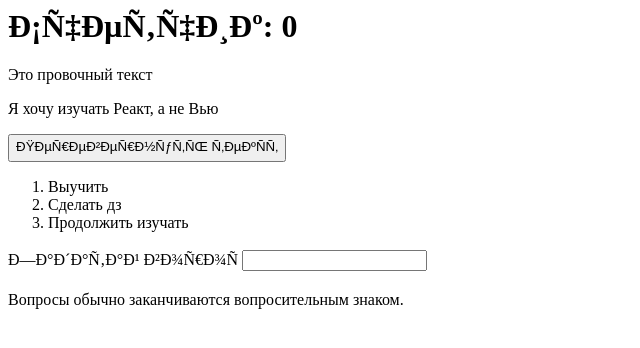
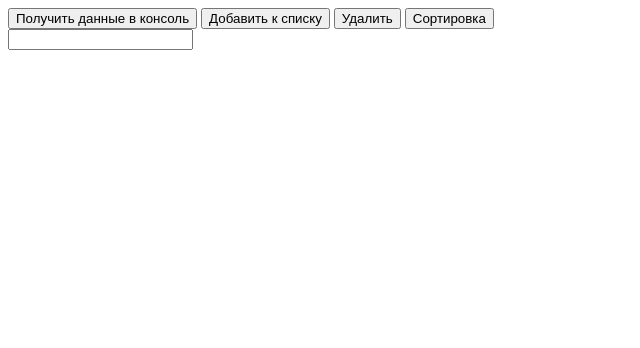
Before and after one commit to natapleskach/vue-7, a plain HTML site: page index.html in a window 1280 px wide. Shown: the whole page, without its empty margins (0-640 px from the left). Drawn offline with nearby package versions, Linux system fonts and the light colour scheme.

Commit message:
added new files

```diff
--- a/index.html
+++ b/index.html
@@ -1,53 +1,24 @@
 <html>
   <head>
-    <meta charset="ust-8"/>
-    <script defer src="https://unpkg.com/vue@next"></script>
-    <script defer src="https://cdn.jsdelivr.net/npm/axios@0.12.0/dist/axios.min.js"></script>
+    <meta charset="utf-8"/>
+    <script src="https://unpkg.com/vue@next"></script>
+    <script src="https://cdn.jsdelivr.net/npm/axios@0.12.0/dist/axios.min.js"></script>
     <script defer src="./script.js"></script>
 
   </head>
-  <body>
-    <div id="counter">
-      <h1> Счетчик: {{counter}} </h1>
-      <p> {{ text}} </p>
-    </div>
-
-    <div id="event-reverse">
-      <p> {{ message }}</p>
-      <button v-on:click="reverse"> Перевернуть текст </button>
-    </div>
-
-    <div id="conditional">
-      <span v-if="isSeen"> Меня видно </span>
-    </div>
-
-    <div id="list">
+  <body id="body">
+    <div id="example">
+      <div>
+        <button v-on:click="getAnswer"> Получить данные в консоль</button>
+        <button v-on:click="addTodo"> Добавить к списку</button>
+        <button v-on:click="deleteItem"> Удалить</button>
+        <button v-on:click="sortList"> Сортировка</button>
+      </div>
+      <input v-model="watchInput" />
       <ol>
-        <li v-for="todo in todos">
-          {{todo.text}}
-        </li>
+        <todo-item-new-test v-for="item in groceryList" v-bind:todo="item">
+        </todo-item-new-test>
       </ol>
     </div>
-
-
-    <div id="example">
-      <p>
-        Задатай ворос
-        <input v-modal="question"/>
-        <p>
-          {{ answer }}
-        </p>
-      </p>
-    </div>
-    <div id="todo-list-app">
-      <ol>
-        <todo-item-new
-         v-fro="item in groceryList"
-         v-bind:todo="item"
-         v-bind:key="item.id"
-         > </todo-item-new>
-      </ol>
-    </div>
-
   </body>
 </html>
--- a/script.js
+++ b/script.js
@@ -1,105 +1,45 @@
-const Counter = {
-  data () {
-    return {
-      counter: 0,
-      text: "Это провочный текст",
-    }
-  }
+const TodoItemNew = {
+  props: ["Todo"],
+  template: `<li>{{ todo }}</li>`
 }
 
-Vue.createApp(Counter).mount("#counter")
-
-
-const NewText = {
-  data () {
-    return {
-      message: "Я хочу изучать Реакт, а не Вью"
-    }
-  },
-  methods: {
-    reverse() {
-      this.message = this.message
-      .split("")
-      .reverse()
-      .join("")
-    }
-  }
-}
-
-Vue.createApp(NewText).mount('#event-reverse');
-
-const Conditional = {
+const watchExample = Vue.createApp({
 	data() {
 		return {
-			isSeen: false,
+			watchInput: '',
+			groceryList: [
+				'Vegetables',
+				'Cheese' ,
+				'Whatever else humans are supposed to eat'
+			]
 		}
 	},
-}
-
-Vue.createApp(Conditional).mount('#conditional');
-
-
-const list = {
-  data() {
-    return {
-      todos: [
-        {text: "Выучить"},
-        {text: "Сделать дз"},
-        {text: "Продолжить изучать"}
-      ]
-    }
-  }
-}
-
-Vue.createApp(list).mount('#list')
-
-
-const warchExample = Vue.createApp({
-  data() {
-    return {
-      question: "",
-      answer: "Вопросы обычно заканчиваются вопросительным знаком."
-    }
-  },
-  watch: {
-    question(newQuestion) {
-      if (newQuestion.indexof("?") > -1) {
-        this.getAnswer()
+	watch: {
+    watchInput(inputValue) {
+      if (inputValue.indexOf(".") > -1) {
+        this.addTodo(inputValue)
       }
-    }
+     }
   },
   methods: {
     getAnswer() {
-      this.answer = "Думаю"
       axios
-				.get('https://jsonplaceholder.typicode.com/todos/1')
-				.then(response => (this.answer = response.data.answer))
-				.catch(error => {
-					this.answer = 'Ошибка! Нет доступа к API. ' + error
-				})
-    }
-  }
-}).mount('#example')
+      .get("https://jsonplaceholder.typicode.com/todos/4")
+      .then(response => console.log(response.data))
+      .catch(error => error)
+    },
+    addTodo(value) {
+      this.groceryList.push(value)
+    },
 
-
-const TodoItemNew = {
-  props: ["Todo"],
-  template: `<li>{{ todo.text }}</li>`
-}
-
-const TodoList = {
-  data() {
-    return {
-      groceryList: [
-        { id: 0, text: "Vegetables" },
-        { id: 1, text: "Cheese" },
-        { id: 2, text: "Whatever else humans to eat" }
-      ]
+    deleteItem() {
+      this.groceryList.splice(this.groceryList.length - 1 , 1);
+    },
+    sortList() {
+      this.groceryList.sort();
     }
   },
   components: {
-    TodoItemNew
+    TodoItemNewTest
   }
-}
-
-Vue.createApp(TodoList).mount('#todo-list-app')
+}).mount("#example")
```
